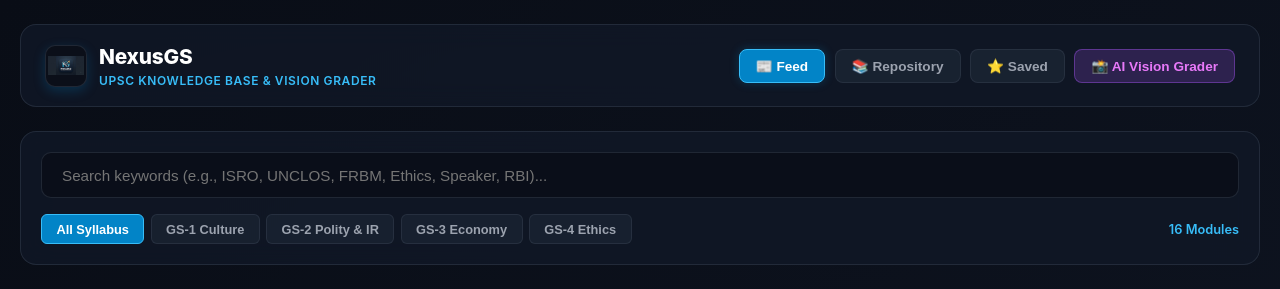
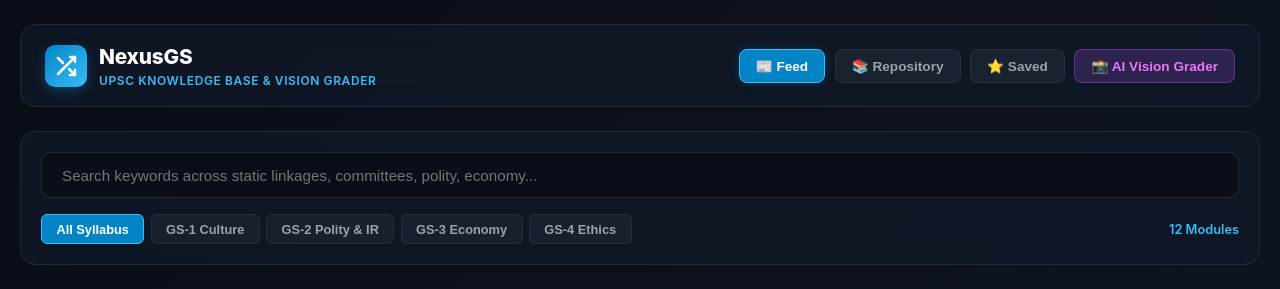
Before and after one commit to tejasgarje10-cmd/upsc-current-affairs, a website: page public/index.html in a window 1280 px wide. Shown: the top 289 px of the page. Drawn offline with Linux system fonts and the light colour scheme; files whose address does not match are found by name.

Commit message:
Update index.html

```diff
--- a/public/index.html
+++ b/public/index.html
@@ -34,10 +34,10 @@
       border-radius: 1rem; backdrop-filter: blur(12px); margin-bottom: 1.5rem; flex-wrap: wrap; gap: 1rem;
     }
     .brand-group { display: flex; align-items: center; gap: 0.75rem; }
-    .brand-logo {
-      width: 42px; height: 42px; object-fit: contain; border-radius: 0.625rem;
-      background: #0b0f19; border: 1px solid var(--border-color); padding: 2px;
-      box-shadow: 0 4px 12px rgba(2, 132, 199, 0.25);
+    .brand-icon {
+      width: 42px; height: 42px; background: linear-gradient(135deg, #0284c7, #38bdf8);
+      border-radius: 0.625rem; display: flex; align-items: center; justify-content: center;
+      box-shadow: 0 4px 12px rgba(2, 132, 199, 0.35);
     }
     .brand-title { font-size: 1.3rem; font-weight: 800; color: #ffffff; letter-spacing: -0.01em; }
     .brand-sub { font-size: 0.75rem; color: #38bdf8; font-weight: 600; text-transform: uppercase; letter-spacing: 0.05em; }
@@ -136,8 +136,15 @@
 
     <nav class="app-navbar">
       <div class="brand-group">
-        <!-- Loads your uploaded logo file from the public folder -->
-        <img src="./logo.png" alt="NexusGS Logo" class="brand-logo" />
+        <div class="brand-icon">
+          <svg width="24" height="24" viewBox="0 0 24 24" fill="none" stroke="#ffffff" stroke-width="2.5" stroke-linecap="round" stroke-linejoin="round">
+            <path d="M16 3h5v5"></path>
+            <path d="M4 20L21 3"></path>
+            <path d="M21 16v5h-5"></path>
+            <path d="M15 15l6 6"></path>
+            <path d="M4 4l5 5"></path>
+          </svg>
+        </div>
         <div>
           <div class="brand-title">NexusGS</div>
           <div class="brand-sub">UPSC Knowledge Base & Vision Grader</div>
@@ -154,7 +161,7 @@
 
     <div class="search-panel">
       <div class="search-row">
-        <input type="text" id="search-input" onkeyup="handleSearch()" class="search-box" placeholder="Search keywords (e.g., ISRO, UNCLOS, FRBM, Ethics, Speaker, RBI)..." />
+        <input type="text" id="search-input" onkeyup="handleSearch()" class="search-box" placeholder="Search keywords across static linkages, committees, polity, economy..." />
       </div>
 
       <div class="filter-pills">
@@ -169,7 +176,7 @@
 
     <div id="ai-banner-container"></div>
     <div id="news-container" class="grid">
-      <div style="grid-column: 1/-1; text-align: center; color: var(--text-muted); padding: 4rem 0;">Loading workspace...</div>
+      <div style="grid-column: 1/-1; text-align: center; color: var(--text-muted); padding: 4rem 0;">Loading workspace repository...</div>
     </div>
   </div>
 
@@ -227,68 +234,106 @@
   <script>
     const CORE_REPOSITORY = [
       {
-        "title": "Maratha Military Landscapes & UNESCO World Heritage Conservation",
-        "paper": "GS-1",
-        "topic": "Indian Art, Culture & Heritage",
-        "static_linkage": "Art & Architecture - Forts",
-        "image": "https://images.unsplash.com/photo-1590050752117-238cb0fb12b1?w=800&auto=format&fit=crop&q=60",
+        "title": "Cooperative Federalism vs. Aggressive Fiscal Centralization",
+        "paper": "GS-2",
+        "topic": "Indian Polity & Federal Structure",
+        "static_linkage": "Centre-State Relations (Article 245-263)",
+        "date": "2026-10",
+        "image": "https://images.unsplash.com/photo-1541872703-74c5e44368f9?w=800&auto=format&fit=crop&q=60",
         "prelims_pointers": [
-          "Maratha Military Landscapes of India include hill, coastal, and sea forts showcasing medieval military engineering.",
-          "Regulated by the Ancient Monuments and Archaeological Sites and Remains (AMASR) Act."
+          "Inter-State Council operates under Article 263 as a recommendatory body.",
+          "GST Council is a constitutional body under Article 279A.",
+          "Sarkaria and Punchhi Commissions examined the strengthening of cooperative federalism."
         ],
         "mains_perspective": {
-          "context": "Balancing heritage tourism promotion with structural preservation against coastal weathering.",
-          "key_arguments": "Forts serve as testaments to indigenous defensive strategies and naval architecture under Chhatrapati Shivaji Maharaj.",
-          "way_forward": "Adopt scientific stone consolidation and involve local communities in heritage management."
+          "context": "Rising friction between the Union and opposition-ruled states over cess/surcharges, Governor's role, and legislative incursions.",
+          "key_arguments": "Excessive reliance on cesses dilutes the divisible pool of taxes under the Finance Commission recommendations, starving states of fiscal autonomy.",
+          "way_forward": "Institutionalize regular meetings of the Inter-State Council and adhere strictly to Sarkaria Commission guidelines on gubernatorial discretion."
         }
       },
       {
-        "title": "UNCLOS & Maritime Security Architecture in the Indo-Pacific",
+        "title": "Secularism, Uniform Civil Code (UCC) & Constitutional Morality",
         "paper": "GS-2",
-        "topic": "International Relations & Security",
-        "static_linkage": "International Law",
-        "image": "https://images.unsplash.com/photo-1526778548025-fa2f459cd5c1?w=800&auto=format&fit=crop&q=60",
+        "topic": "Indian Constitution & Polity",
+        "static_linkage": "Article 25-28 & Article 44 (DPSP)",
+        "date": "2026-10",
+        "image": "https://images.unsplash.com/photo-1589829545856-d10d557cf95f?w=800&auto=format&fit=crop&q=60",
         "prelims_pointers": [
-          "UNCLOS defines Territorial Waters (12 NM) and Exclusive Economic Zone (EEZ up to 200 NM).",
-          "India's SAGAR doctrine guides regional maritime cooperation and security."
+          "Article 44 directs the State to secure a Uniform Civil Code throughout India.",
+          "Freedom of religion under Article 25 is subject to public order, morality, and health."
         ],
         "mains_perspective": {
-          "context": "Ensuring a rules-based order and freedom of navigation in critical sea lanes.",
-          "key_arguments": "Addressing non-traditional security challenges like IUU fishing and piracy.",
-          "way_forward": "Strengthen Quad Maritime Domain Awareness and joint naval exercises."
+          "context": "Balancing the mandate of a unified legal code with the protection of cultural and religious pluralism in a diverse democracy.",
+          "key_arguments": "While UCC promotes gender justice and legal uniformity, forced implementation without broad-based consensus can fracture social capital.",
+          "way_forward": "Adopt a gradual, consultative reform approach—amending discriminatory practices within personal laws first before pushing for a monolithic code."
         }
       },
       {
-        "title": "ISRO's Space Commercialization, Launch Vehicle Reforms & IN-SPACe",
+        "title": "Inclusive Growth, K-Shaped Recovery & Agrarian Distress",
         "paper": "GS-3",
-        "topic": "Science & Tech - Space",
-        "static_linkage": "Space Tech Policy",
-        "image": "https://images.unsplash.com/photo-1518770660439-4636190af475?w=800&auto=format&fit=crop&q=60",
+        "topic": "Indian Economy & Inclusive Growth",
+        "static_linkage": "Growth, Development and Employment",
+        "date": "2026-10",
+        "image": "https://images.unsplash.com/photo-1590283603385-17ffb3a7f29f?w=800&auto=format&fit=crop&q=60",
         "prelims_pointers": [
-          "IN-SPACe acts as a single-window nodal agency for private sector participation.",
-          "NSIL handles commercial arms of ISRO missions.",
-          "SSLV is designed for on-demand launch of LEO micro-satellites."
+          "MSME sector contributes nearly 30% to India's GDP and 40% to exports.",
+          "PM-KISAN provides income support of Rs 6,000 per year to landholding farmer families."
         ],
         "mains_perspective": {
-          "context": "Expanding India's share in the global space economy through private enterprise.",
-          "key_arguments": "Reduces bureaucratic friction and attracts venture capital into deep-tech startups.",
-          "way_forward": "Implement robust insurance frameworks for space assets."
+          "context": "Macroeconomic GDP growth numbers outpacing wage growth and rural consumption recovery.",
+          "key_arguments": "High corporate profitability coexists with stagnant rural wages and high youth unemployment, pointing to structural distortions.",
+          "way_forward": "Shift focus from capital-intensive manufacturing subsidies to labor-intensive sectors (textiles, food processing) and climate-resilient agriculture."
         }
       },
       {
-        "title": "2nd ARC Recommendations on Ethics in Governance & Probity",
-        "paper": "GS-4",
-        "topic": "Public Service Ethics & Integrity",
-        "static_linkage": "Ethics in Administration",
-        "image": "https://images.unsplash.com/photo-1450133064473-71024230f91b?w=800&auto=format&fit=crop&q=60",
+        "title": "AI Ethics, Algorithmic Bias & Deepfakes Regulation",
+        "paper": "GS-3",
+        "topic": "Science & Tech - Emerging Tech",
+        "static_linkage": "IT Act & National AI Strategy",
+        "date": "2026-10",
+        "image": "https://images.unsplash.com/photo-1618005182384-a83a8bd57fbe?w=800&auto=format&fit=crop&q=60",
         "prelims_pointers": [
-          "2nd ARC 4th Report addresses Ethics in Governance and civil service values.",
-          "CVC Act grants statutory vigilance oversight."
+          "IndiaAI Mission focuses on computing infrastructure and sovereign AI models.",
+          "IT Rules, 2021 mandate social media intermediaries to take down synthetic content within stipulated hours."
         ],
         "mains_perspective": {
-          "context": "Building transparent, accountable administrative systems to root out corruption.",
-          "key_arguments": "Administrative opacity and lack of whistleblower safeguards undermine public trust.",
-          "way_forward": "Implement mandatory e-governance audits and values-based induction training."
+          "context": "Explosive growth of generative AI posing severe threats to electoral integrity, privacy, and national security.",
+          "key_arguments": "Unchecked algorithmic bias exacerbates social discrimination while deepfakes undermine public trust in democratic institutions.",
+          "way_forward": "Enact a robust Digital India Act with mandatory watermarking for synthetic media and algorithmic transparency audits."
+        }
+      },
+      {
+        "title": "Bureaucratic Ethics, Lateral Entry & Whistleblower Protection",
+        "paper": "GS-4",
+        "topic": "Ethics in Public Administration",
+        "static_linkage": "Civil Services Accountability & Probity",
+        "date": "2026-10",
+        "image": "https://images.unsplash.com/photo-1521791136064-7986c2920216?w=800&auto=format&fit=crop&q=60",
+        "prelims_pointers": [
+          "Second ARC 4th Report focuses extensively on ethics in governance.",
+          "Whistleblowers Protection Act provides legal mechanisms to safeguard informants against victimization."
+        ],
+        "mains_perspective": {
+          "context": "Navigating the tension between political executive directives, professional neutrality, and adherence to constitutional conscience.",
+          "key_arguments": "Anonymity and neutrality are often compromised by systemic political pressure and lack of statutory job security.",
+          "way_forward": "Implement 2nd ARC recommendations: establish Civil Services Boards for transparent postings and operationalize robust whistleblower safeguards."
+        }
+      },
+      {
+        "title": "Internal Security Challenges: Left Wing Extremism (LWE) & Nexus",
+        "paper": "GS-3",
+        "topic": "Internal Security & Border Management",
+        "static_linkage": "Security Challenges in Border Areas",
+        "date": "2026-10",
+        "image": "https://images.unsplash.com/photo-1557804506-669a67965ba0?w=800&auto=format&fit=crop&q=60",
+        "prelims_pointers": [
+          "Security Related Expenditure (SRE) scheme assists LWE-affected states.",
+          "Aspirational Districts Programme targets socio-economic backwardness in LWE corridors."
+        ],
+        "mains_perspective": {
+          "context": "Geographical shrinking of LWE influence accompanied by challenges in developmental governance in remote pockets.",
+          "key_arguments": "Kinetic military operations alone cannot resolve an ideological conflict rooted in land alienation and tribal marginalization.",
+          "way_forward": "Combine security dominance with aggressive infrastructure push (roads, mobile connectivity) and land rights regularization under FRA, 2006."
         }
       }
     ];
@@ -409,14 +454,14 @@
       applyFilters();
     }
 
-    function renderNews(items, searchTerm = '') {
+    function renderNews(items) {
       const bannerContainer = document.getElementById('ai-banner-container');
       const container = document.getElementById('news-container');
       bannerContainer.innerHTML = ''; container.innerHTML = '';
       document.getElementById('match-count').textContent = `${items.length} Modules`;
 
       if (!items || items.length === 0) {
-        container.innerHTML = `<div style="grid-column: 1/-1; text-align: center; color: var(--text-muted); padding: 4rem 0;">No modules found.</div>`;
+        container.innerHTML = `<div style="grid-column: 1/-1; text-align: center; color: var(--text-muted); padding: 4rem 0;">No matching modules found in repository.</div>`;
         return;
       }
 
@@ -434,8 +479,8 @@
             <div>
               <div class="card-header">
                 <span class="badge badge-${paperTag}">${paperTag}</span>
-                <span class="badge-date">${item.date || 'Repo'}</span>
-                <span class="badge-topic">${item.topic || 'General'}</span>
+                <span class="badge-date">${item.date || '2026-10'}</span>
+                <span class="badge-topic">${item.topic || item.static_linkage || 'General'}</span>
               </div>
               <h2 class="card-title">${item.title}</h2>
               <div class="section-title prelims-title">Prelims Pointers</div>
@@ -467,8 +512,8 @@
         <div class="modal-padding">
           <div style="display:flex; gap:0.4rem; align-items:center; flex-wrap:wrap; margin-bottom:0.75rem;">
             <span class="badge badge-${paperTag}">${paperTag}</span>
-            <span class="badge-date">${item.date || 'Repo'}</span>
-            <span class="badge-topic">${item.topic}</span>
+            <span class="badge-date">${item.date || '2026-10'}</span>
+            <span class="badge-topic">${item.topic || item.static_linkage || ''}</span>
           </div>
           <h2 style="font-size:1.5rem; font-weight:800; color:#fff; margin-bottom:1rem;">${item.title}</h2>
           <div class="section-title prelims-title">Prelims Pointers</div>
@@ -503,13 +548,23 @@
     function applyFilters() {
       const searchTerm = document.getElementById('search-input').value.toLowerCase().trim();
       let activePool = combinedPool;
-      if (currentMode === 'SAVED') activePool = combinedPool.filter(item => savedBookmarks.includes(item.title));
-      if (currentPaperFilter !== 'ALL') activePool = activePool.filter(item => item.paper === currentPaperFilter);
 
+      if (currentMode === 'SAVED') {
+        activePool = activePool.filter(item => savedBookmarks.includes(item.title));
+      }
+      if (currentPaperFilter !== 'ALL') {
+        activePool = activePool.filter(item => item.paper === currentPaperFilter);
+      }
       if (searchTerm.length > 0) {
-        activePool = combinedPool.filter(item => (item.title || '').toLowerCase().includes(searchTerm) || (item.topic || '').toLowerCase().includes(searchTerm));
+        activePool = activePool.filter(item => {
+          const title = (item.title || '').toLowerCase();
+          const topic = (item.topic || '').toLowerCase();
+          const linkage = (item.static_linkage || '').toLowerCase();
+          const context = (item.mains_perspective && item.mains_perspective.context || '').toLowerCase();
+          return title.includes(searchTerm) || topic.includes(searchTerm) || linkage.includes(searchTerm) || context.includes(searchTerm);
+        });
       }
-      renderNews(activePool, searchTerm);
+      renderNews(activePool);
     }
 
     initApp();
```
